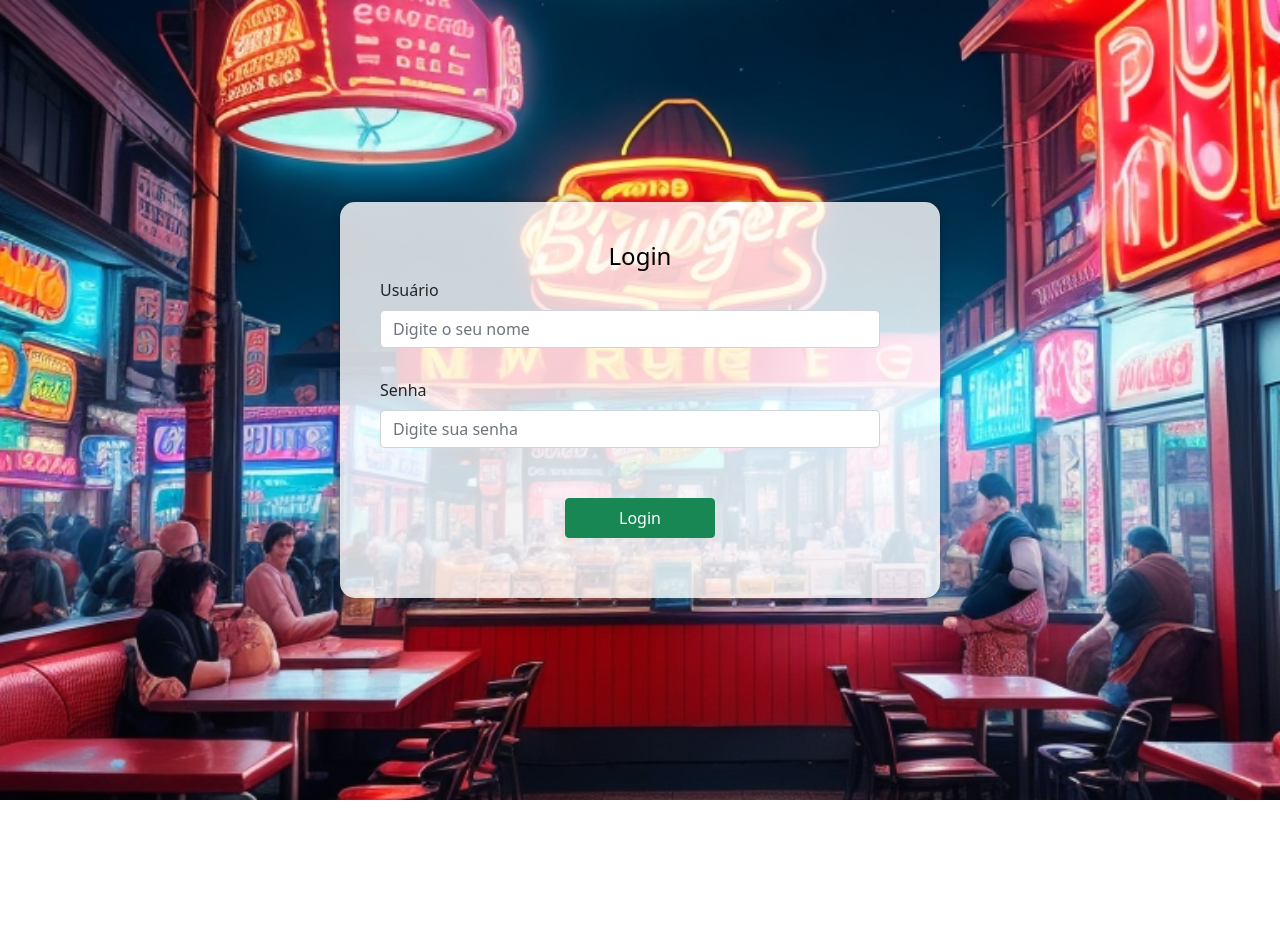
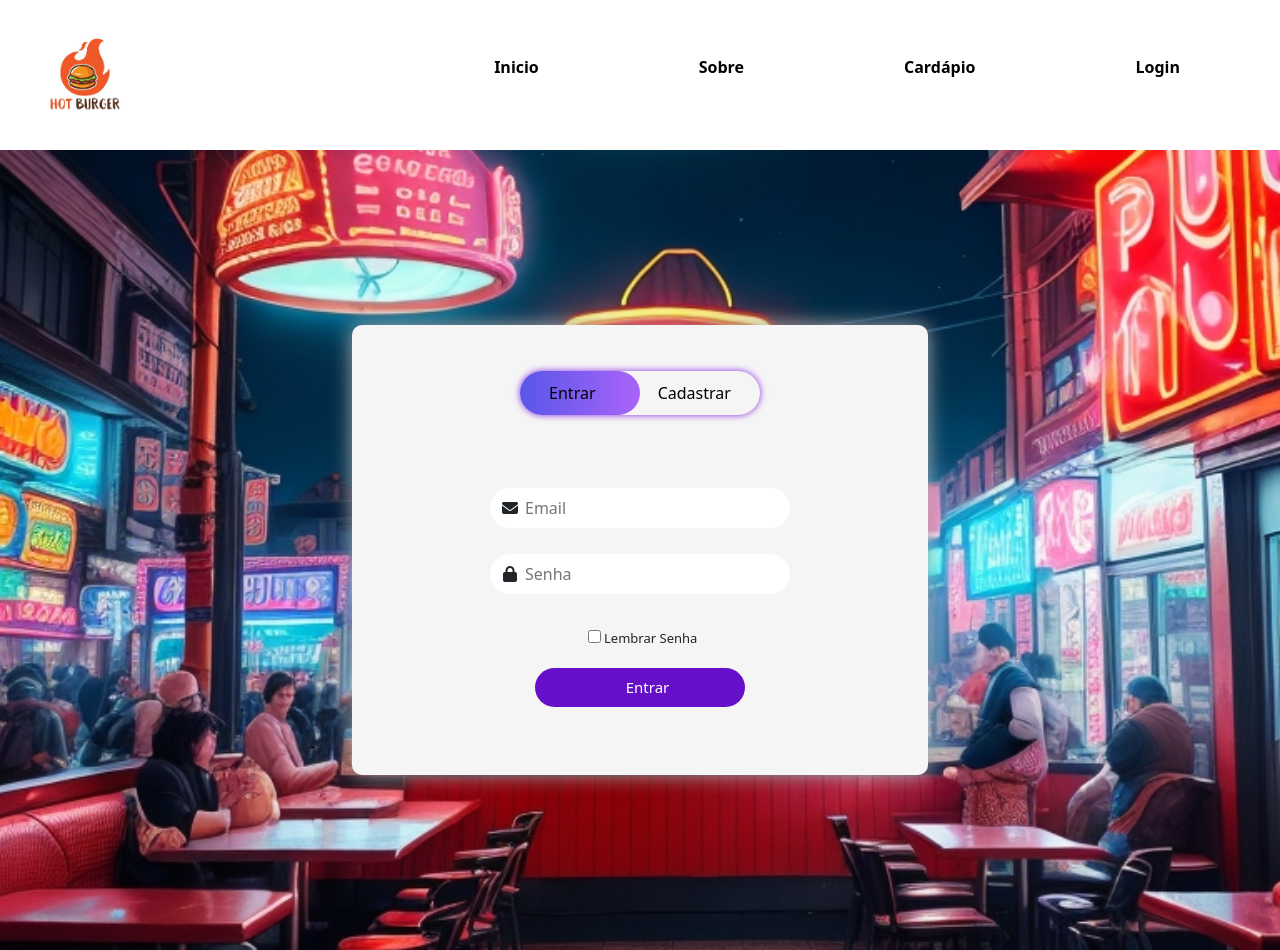
Before and after one commit to gregs15/Turma-Neogrid_Alicerce, a plain HTML site: page Login.html in a window 1280 px wide. Before the commit the page ends 800 px from the top, so only its background shows below. Drawn offline with nearby package versions, Linux system fonts and the light colour scheme.

Commit message:
fourth commit

```diff
--- a/Login.html
+++ b/Login.html
@@ -4,33 +4,59 @@
     <title></title>
     <meta charset="UTF-8">
     <meta name="viewport" content="width=device-width, initial-scale=1">
-        <link href="css/Style.css" rel="stylesheet">
+    <link href="css/Login.css" rel="stylesheet">
     <link rel="stylesheet" href="https://cdn.jsdelivr.net/npm/bootstrap@5.0.0/dist/css/bootstrap.min.css">
     <script src="https://cdn.jsdelivr.net/npm/bootstrap@5.0.0/dist/js/bootstrap.min.js"></script>
     <script src="js/main.js"></script>
     <script src="data.json"></script>
+    <script src="https://kit.fontawesome.com/cf6fa412bd.js" crossorigin="anonymous"></script>
 </head>
 <body>
+    <header class="header">
+        <div class="logo"><img src="image/logo.jpg"></div>
+        <div class="nav-container">
+            <nav>
+                <ul>
+                    <li><a href="Index.html">Inicio</a></li>
+                    <li><a href="#Sobre">Sobre</a></li>
+                    <li><a href="#Cardápio">Cardápio</a></li>
+                    <li><a href="Login.html">Login</a></li>
+                </ul>
+            </nav>
+        </div>
+    </header>
     <div class="background-image">
-        <div class="row-login">
-             <h4 class="text-center text-black">Login</h4>
-                <form id="loginForm" class="form-horizontal" role="form" onsubmit="Login()">
-                    <input type="hidden" id="ReturnUrl" />
-                    <div class="form-group">
-                        <label for="username" class="form-label">Usuário</label>
-                        <input type="username"  id="username" class="form-control" placeholder="Digite o seu nome" name="username" required/>
-                        <div class="valid-feedback">Válido</div>
-                        <div class="invalid-feedback">Por favor, preencha esse campo!</div>
+    <div class="container" style="max-width: 45%;">
+        <div class="buttonsForm">
+          <div class="btnColor"></div>
+          <button id="btnSignin">Entrar</button>
+          <button id="btnSignup">Cadastrar</button>
         </div>
-                    <div class="form-group" style="margin-top: 30px;">
-                        <label for="password" class="form-label">Senha</label>
-                        <input type="password" id="password" class="form-control" placeholder="Digite sua senha"  name="password" required/>
-                        <div class="valid-feedback">Válido</div>
-                        <div class="invalid-feedback">Por favor, preencha esse campo!</div>
+
+        <form id="signin" class="active login-form" onsubmit="Login()">
+          <input type="text" placeholder="Email" required />
+          <i class="fas fa-envelope iEmail"></i>
+          <input type="password" placeholder="Senha" required />
+          <i class="fas fa-lock iPassword"></i>
+          <div class="divCheck">
+            <input type="checkbox" style="margin-top: 10px;" />
+            <span>Lembrar Senha</span>
           </div>
-                    <div class="form-group text-center">
-                        <input type="submit" class="btn btn-success" value="Login" style="width: 150px; height: 40px; margin-top: 30px;" />
+          <button type="submit">Entrar</button>
+        </form>
+
+        <form id="signup" class="form-hidden cadastro-form" onsubmit="Cadastro()">
+          <input type="text" placeholder="Email" required />
+          <i class="fas fa-envelope iEmail2"></i>
+          <input type="password" placeholder="Senha" required />
+          <i class="fas fa-lock iPassword2"></i>
+          <input type="password" placeholder="Senha" required />
+          <i class="fas fa-lock iPassword3"></i>
+          <div class="divCheck">
+            <input type="checkbox" required />
+            <span>Termos</span>
           </div>
+          <button type="submit">Cadastrar</button>
         </form>
     </div>
     </div>
--- /dev/null
+++ b/css/Login.css
@@ -0,0 +1,175 @@
+body {
+    margin: 0;
+    padding: 0;
+    font-family: 'Arial', sans-serif;
+}
+
+.background-image {
+    background-image: url('../image/Restaurante.jpg');
+    background-size: cover;
+    background-position: center;
+    background-attachment: fixed;
+    height: 100vh;
+    display: flex;
+    justify-content: center;
+    align-items: center;
+}
+
+.text-black {
+    color: black;
+}
+
+.container {
+    background-color: whitesmoke;
+    padding: 6px;
+    height: 450px;
+    display: flex;
+    flex-direction: column;
+    align-items: center;
+    position: relative;
+    overflow: hidden;
+    border-radius: 10px;
+    box-shadow: 0 0 20px 0 darkgrey;
+}
+
+.buttonsForm {
+    margin-top: 40px;
+    position: relative;
+    border-radius: 30px;
+    box-shadow: 0 0 7px 0 blueviolet;
+}
+
+.buttonsForm button {
+    cursor: pointer;
+    background: transparent;
+    border: none;
+    position: relative;
+    padding: 10px 29px;
+}
+
+.btnColor {
+    position: absolute;
+    width: 120px;
+    height: 100%;
+    background: linear-gradient(to right, #5956e9, #a963f8);
+    border-radius: 30px;
+    transition: .3s;
+}
+
+input[type="text"],
+input[type="password"] {
+    border: none;
+    margin-top: 10px;
+    border-radius: 60px;
+    padding: 8px 0 8px 35px;
+    outline: none;
+    width: 100%;
+}
+
+button[type="submit"] {
+    background: #660fc8;
+    color: white;
+    border-radius: 30px;
+    width: 70%;
+    border: none;
+    outline: none;
+    padding: 8px 0 8px 15px;
+    font-size: 15px;
+    margin-top: 20px;
+    cursor: pointer;
+}
+
+.divCheck {
+    margin: 10px 0 0 5px;
+    width: 80%;
+    font-size: 13px;
+}
+
+.login-form{
+    position: relative;
+    margin: 0;
+    transition: .5s;
+    margin-right: 50px;
+    width: 300px;
+    height: 400px;
+    display: flex;
+    flex-direction: column;
+    align-items: center;
+    justify-content: center;
+    text-align: center;
+    opacity: 0;
+    pointer-events: none;
+}
+
+.cadastro-form{
+    position: absolute;
+    margin-top: 80px;
+    margin-left:125px;
+    transition: .5s;
+    padding: 0;
+    width: 300px;
+    height: 400px;
+    display: flex;
+    flex-direction: column;
+    align-items: center;
+    justify-content: center;
+    text-align: center;
+    opacity: 0;
+    pointer-events: none;
+}
+
+#signin {
+    left: 25px;
+
+}
+
+#signup {
+    left: 450px;
+}
+
+.iEmail,
+.iPassword {
+    position:relative;
+    top:-28px;
+    left:-130px;
+}
+
+.iPassword2, .iPassword3,.iEmail2 {
+    position: relative;
+    top:-28px;
+    left:-130px;
+}
+
+.header {
+    color: #fff;
+    display: flex;
+    justify-content: space-between;
+    align-items: center;
+    padding: 10px 20px;
+}
+
+.header .logo img {
+    max-width: 130px;
+    height: auto;
+}
+
+.header nav ul {
+    list-style: none;
+    display: flex;
+}
+
+.header nav li {
+    margin: 0 80px;
+}
+
+.header nav a {
+    text-decoration: none;
+    color: black;
+    font-weight: bold;
+}
+
+
+form.active {
+    opacity: 1;
+    pointer-events: initial;
+}
--- a/css/Style.css
+++ b/css/Style.css
@@ -10,7 +10,7 @@ header {
 }
 
 .logo img {
-    max-width: 150px;
+  max-width: 130px;
   height: auto;
 }
 
@@ -59,69 +59,3 @@ nav a {
 .about .about-text p {
   font-size: 16px;
 }
-
-
-body {
-    margin: 0;
-    padding: 0;
-    font-family: 'Arial', sans-serif;
-}
-
-.background-image {
-    background-image: url('../image/Restaurante.jpg');
-    background-size: cover;
-    background-position: center;
-    background-attachment: fixed;
-    height: 100vh;
-    display: flex;
-    justify-content: center;
-    align-items: center;
-}
-
-
-.text-black {
-    color: black;
-}
-
-.form-group {
-    margin-bottom: 20px;
-}
-
-.form-label {
-    margin-bottom: 8px;
-    display: block;
-}
-
-.form-control {
-    width: 500px;
-    padding: 8px;
-    box-sizing: border-box;
-    border-radius: 5px;
-}
-
-.btn {
-    cursor: pointer;
-    background-color: #28a745;
-    color: white;
-    border: none;
-    border-radius: 5px;
-    padding: 10px 20px;
-}
-
-.row-login {
-    background-color: rgba(255, 255, 255, 0.8);
-    padding: 40px;
-    border-radius: 15px;
-    box-shadow: 0 0 10px rgba(0, 0, 0, 0.3);
-    max-width: 600px;
-    width: 100%;
-    margin: auto;
-}
-
-.form-control {
-    width: 100%;
-    max-width: 500px;
-    padding: 10px;
-    box-sizing: border-box;
-    border-radius: 5px;
-}
--- a/js/main.js
+++ b/js/main.js
@@ -1,3 +1,28 @@
+
+document.addEventListener("DOMContentLoaded", function () {
+
+    var formSignin = document.querySelector('#signin');
+    var formSignup = document.querySelector('#signup');
+    var btnColor = document.querySelector('.btnColor');
+
+    document.querySelector('#btnSignin').addEventListener('click', function () {
+        formSignin.style.left = "25px";
+        formSignup.style.left = "450px";
+        btnColor.style.left = "0px";
+
+        formSignup.classList.remove('active');
+        formSignin.classList.add('active');
+    });
+
+    document.querySelector('#btnSignup').addEventListener('click', function () {
+        formSignin.style.left = "-450px";
+        formSignup.style.left = "25px";
+        btnColor.style.left = "110px";
+
+        formSignin.classList.remove('active');
+        formSignup.classList.add('active');
+    });
+});
 function Login() {
     const userName = document.getElementById("username").value;
     const password = document.getElementById("password").value;
```
Lines whose indentation alone changed are shown as unchanged.
